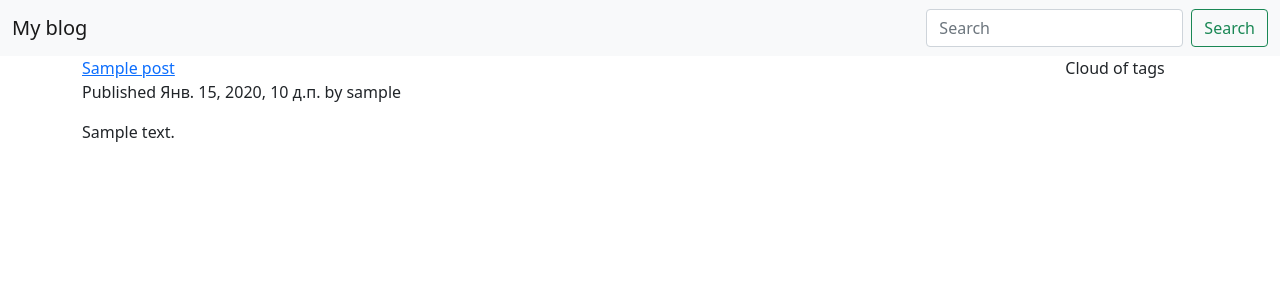
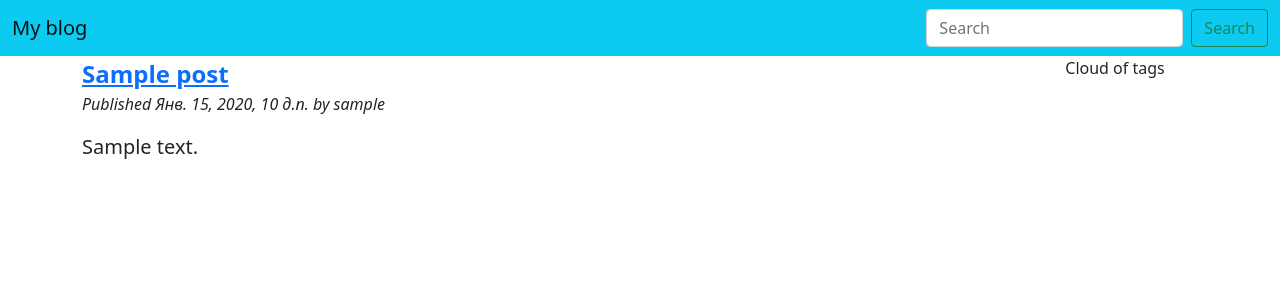
Before and after one commit to maninserg/blog_site, a Django app: page /blog/ in a window 1280 px wide. Shown: the top 300 px of the page. Run offline with Django 3.2, Linux system fonts and the light colour scheme; tables that the repository leaves empty hold one stand-in row (values such as "Sample post").

Commit message:
Change design of site

```diff
--- a/blog/templates/blog/base.html
+++ b/blog/templates/blog/base.html
@@ -5,9 +5,9 @@
 		<link href="https://cdn.jsdelivr.net/npm/bootstrap@5.0.0-beta3/dist/css/bootstrap.min.css" rel="stylesheet" integrity="sha384-eOJMYsd53ii+scO/bJGFsiCZc+5NDVN2yr8+0RDqr0Ql0h+rP48ckxlpbzKgwra6" crossorigin="anonymous">
 	</head>
 <body>
-<nav class="navbar navbar-expand-lg navbar-light bg-light">
+<nav class="navbar navbar-expand-lg navbar-light bg-info">
 	<div class="container-fluid">
-		<a class="navbar-brand" href="#">My blog</a>
+		<a class="navbar-brand" href="/blog/">My blog</a>
 		<button class="navbar-toggler" type="button" data-bs-toggle="collapse" data-bs-target="#navbarSupportedContent" aria-controls="navbarSupportedContent" aria-expanded="false" aria-label="Toggle navigation">
 			<span class="navbar-toggler-icon"></span>
 		</button>
@@ -28,7 +28,7 @@
 			{% block content %}{% endblock %}
                 </div>
 		<div class="col-2">
-			<p class="text-center">Cloud of tags</p>
+			<div class="text-center">Cloud of tags</div>
 		</div>
 	</div>
 </body>
--- a/blog/templates/blog/post/list.html
+++ b/blog/templates/blog/post/list.html
@@ -2,8 +2,10 @@
 {% block title %}My blog{% endblock %}
 {% block content %}
 	{% for post in posts %}
-		<a href="{{ post.get_absolute_url }}">{{ post.title }}</a>
-		<p class="date">Published {{ post.publish }} by {{ post.author }}</p>
+		<a href="{{ post.get_absolute_url }}"><div class="fs-4 fw-bold">{{ post.title }}</div></a>
+		<p class="fst-italic fs-6">Published {{ post.publish }} by {{ post.author }}</p>
+        <div class="fs-5">
 		{{ post.body|truncatewords:30|linebreaks }}
-	{% endfor %}
+	</div>
+{% endfor %}
 {% endblock %}
```
Also changed, not shown: blog/templates/blog/post/detail.html (+5 -3 lines).
